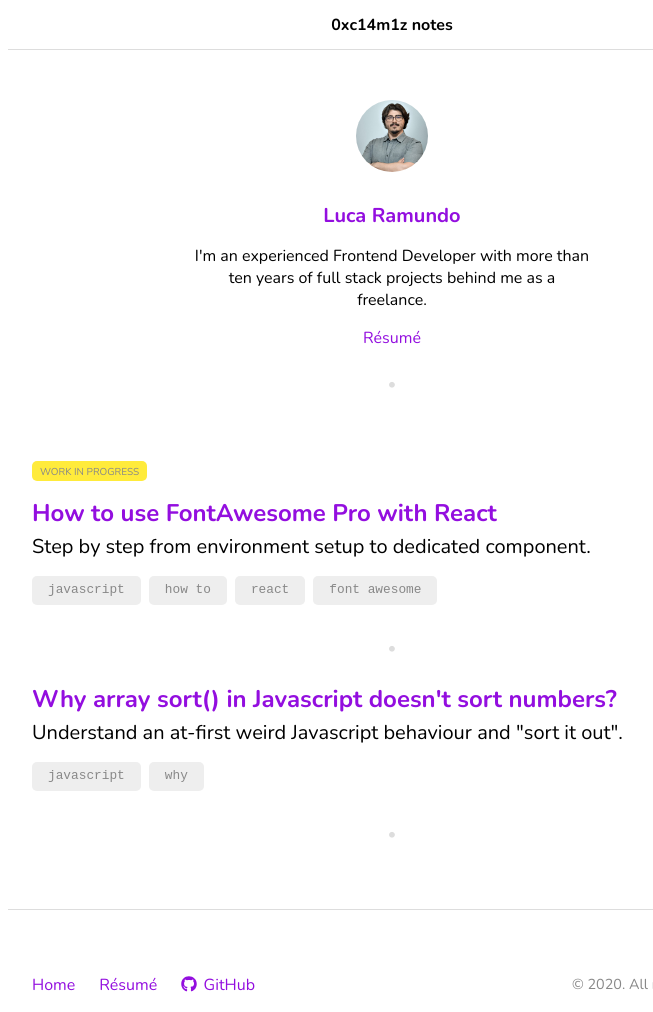
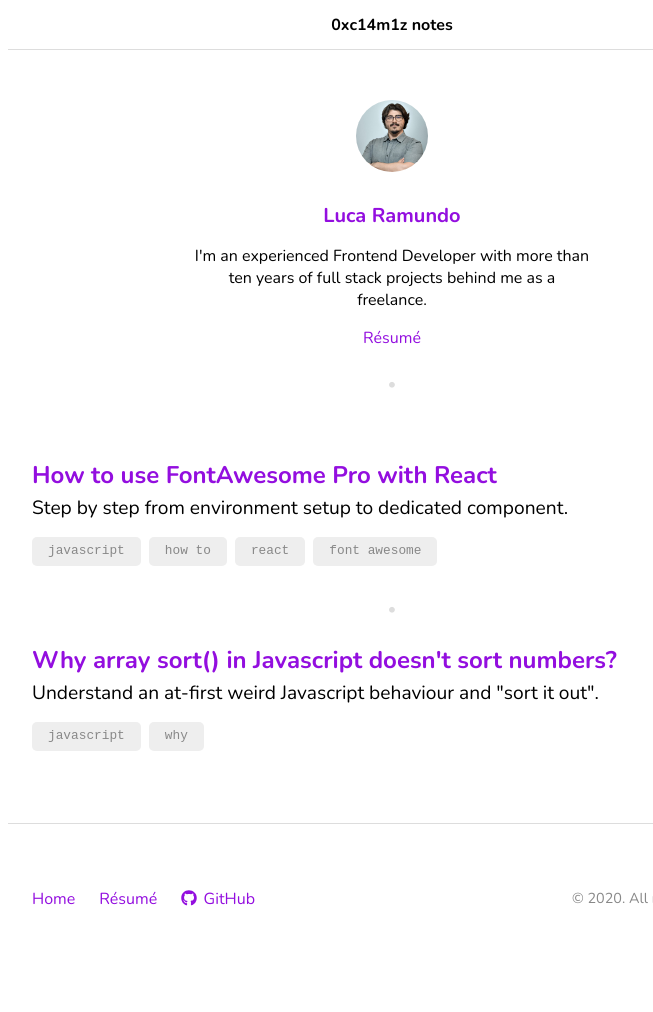
Before and after one commit to 0xc14m1z/0xc14m1z-gatsby, a Gatsby site: page / in a window 1280 px wide. Shown: the whole page, without its empty margins (248-901 px from the left). After the commit the page ends 926 px from the top, so only its background shows below. Built offline with nearby package versions, Linux system fonts and the light colour scheme; Gatsby itself is replaced by a stand-in of ours; some packages are replaced by stand-ins of ours; what @fortawesome/pro-light-svg-icons would draw is missing.

Commit message:
Refine ArticlesList components

```diff
--- a/src/articles/000-why-array-sort-in-javascript-doesnt-sort-numbers/article.mdx
+++ b/src/articles/000-why-array-sort-in-javascript-doesnt-sort-numbers/article.mdx
@@ -1,4 +1,5 @@
 ---
+position: 0
 title: Why array sort() in Javascript doesn't sort numbers?
 excerpt: Understand an at-first weird Javascript behaviour and "sort it out".
 tags: ['javascript', 'why']
--- a/src/articles/001-how-to-use-font-awesome-pro-with-react/article.mdx
+++ b/src/articles/001-how-to-use-font-awesome-pro-with-react/article.mdx
@@ -1,9 +1,10 @@
 ---
+position: 1
 title: How to use FontAwesome Pro with React
 excerpt: Step by step from environment setup to dedicated component.
 tags: ['javascript', 'how to', 'react', 'font awesome']
 slug: how-to-use-font-awesome-pro-with-react
-isWorkInProgress: true
+isWorkInProgress: false
 ---
 
 Everytime I need to FontAwesome Pro in one of my React projects, I have to search the exact procedure to do it. Every. Time.
--- a/src/components/ArticleTeaser.js
+++ b/src/components/ArticleTeaser.js
@@ -7,9 +7,9 @@ import Link from './Link'
 import Tags from './Tags'
 import WorkInProgress from './WorkInProgress'
 
-const Container = styled.div `
+const Container = styled.article `
   margin: 0;
-  &:after {
+  &:not(:last-child):after {
     display: block;
     margin: 1.5rem 0;
     content: "•";
@@ -25,7 +25,7 @@ const H2 = styled(BaseH2) `
 const Excerpt = styled.p `
   margin: 0 0 1rem 0;
   color: ${ props => props.theme.colors.text };
-  font-size: 1.25rem;
+  font-size: 1.2rem;
 `
 
 const ArticleTeaser = ({ isWorkInProgress, slug, title, excerpt, tags }) => (
--- a/src/components/Hero.js
+++ b/src/components/Hero.js
@@ -15,7 +15,7 @@ const Container = styled.div `
   align-items: center;
   &:after {
     display: block;
-    margin: 1.5em 0 4em 0;
+    margin: 1.5em 0 3em 0;
     content: "•";
     color: ${ props => props.theme.colors.border };
     text-align: center;
--- a/src/hooks/useArticles.js
+++ b/src/hooks/useArticles.js
@@ -2,7 +2,7 @@ import { useStaticQuery, graphql } from 'gatsby'
 
 const query = graphql `
   query {
-    allMdx {
+    allMdx(sort: {fields: frontmatter___position, order: DESC}) {
       nodes {
         frontmatter {
           title
@@ -18,7 +18,7 @@ const query = graphql `
 
 const useArticles = () => {
   const data = useStaticQuery(query)
-  return data.allMdx.nodes.reverse().map(article => ({
+  return data.allMdx.nodes.map(article => ({
     title: article.frontmatter.title,
     excerpt: article.frontmatter.excerpt,
     slug: article.frontmatter.slug,
```
